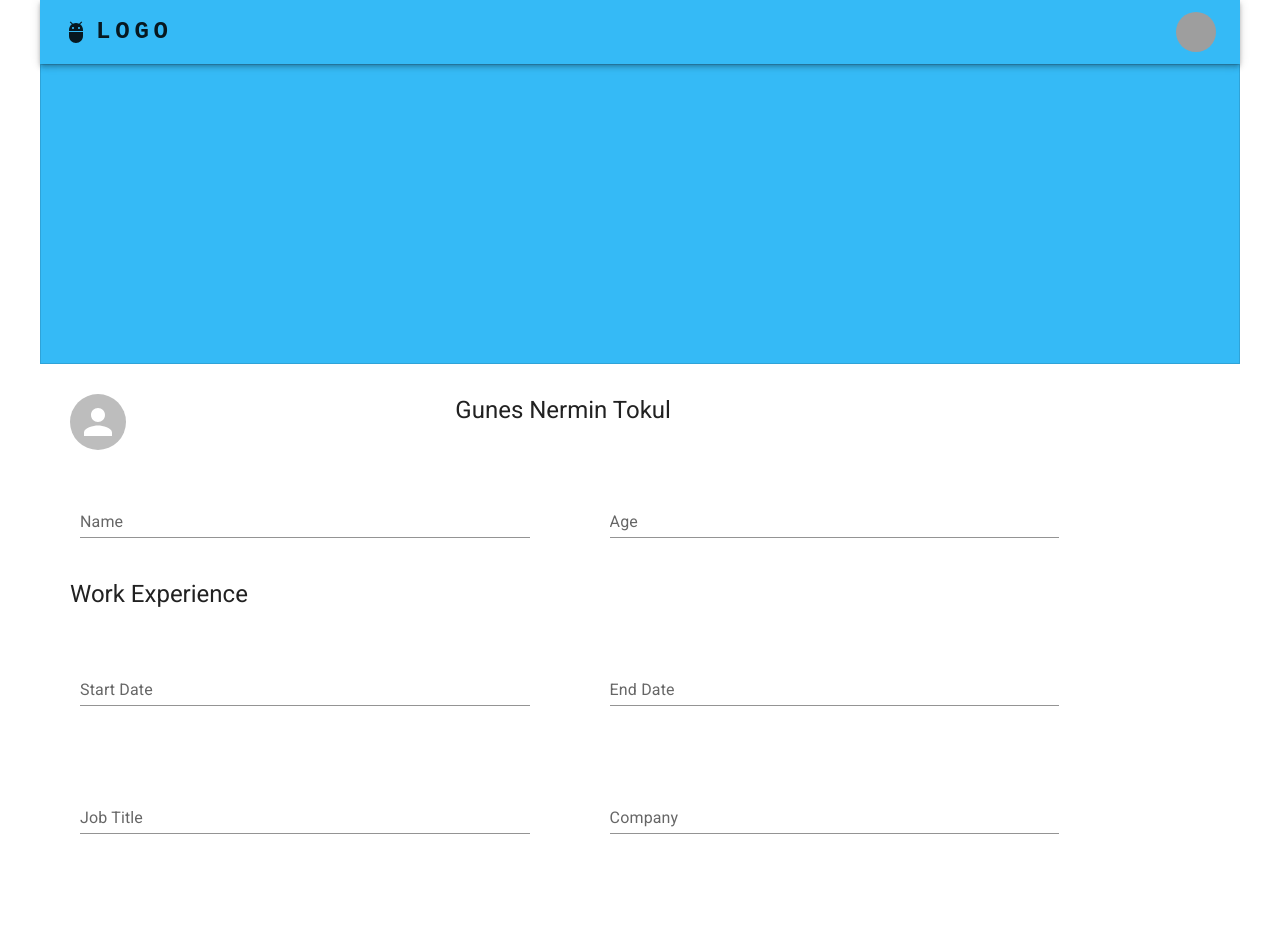
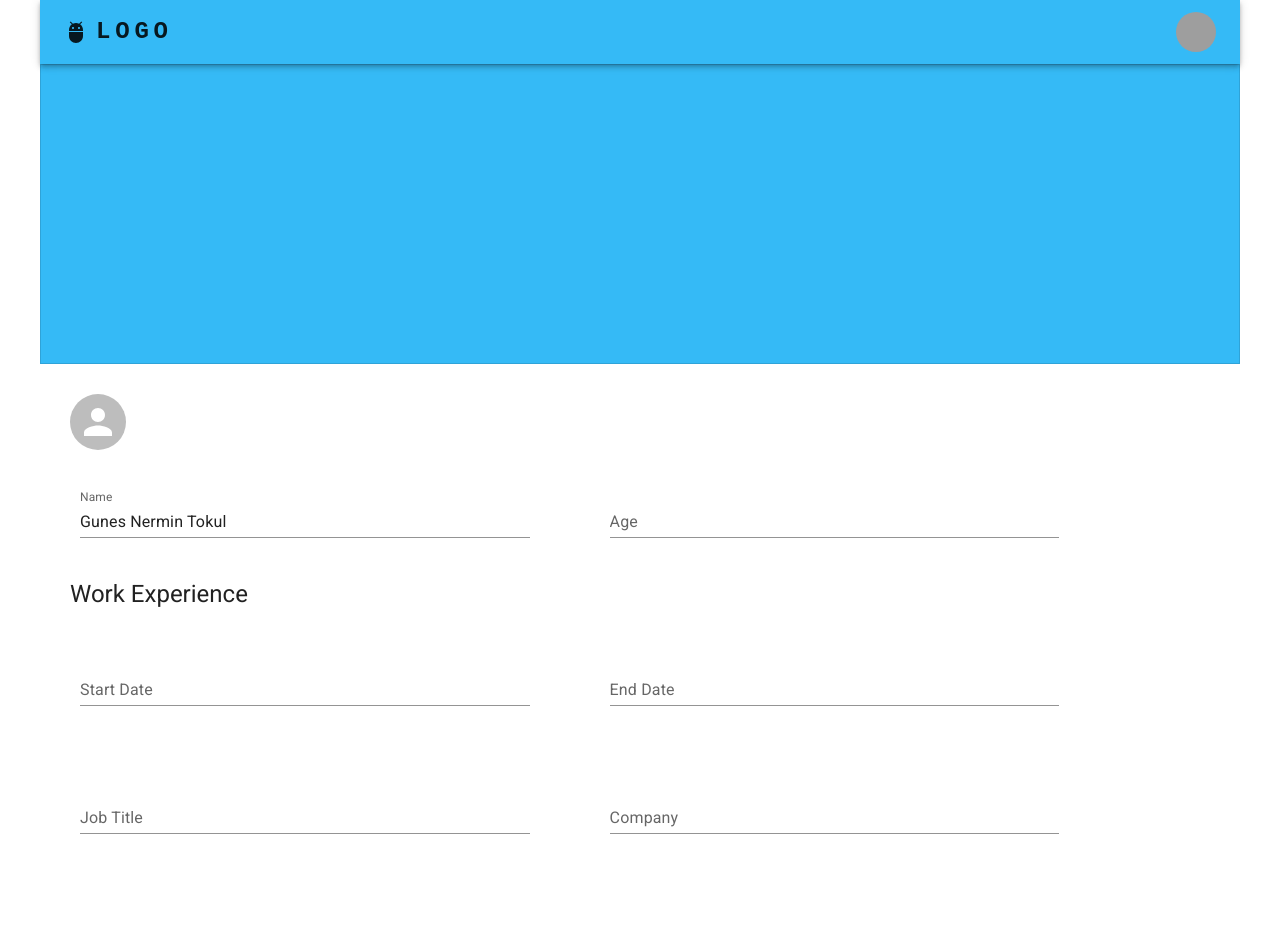
Before and after one commit to gunesnt/gunes-frontend-developer-5Jul2022, a React (Create React App) app: page / in a window 1280 px wide. Shown: the top 937 px of the page. Built offline with nearby package versions, Linux system fonts and the light colour scheme; grey boxes are pictures that could not be loaded.

Commit message:
feat: add formik and yup

```diff
--- a/package.json
+++ b/package.json
@@ -13,9 +13,11 @@
     "@emotion/styled": "latest",
     "@mui/icons-material": "^5.8.4",
     "@mui/material": "latest",
+    "formik": "^2.2.9",
     "react": "latest",
     "react-dom": "latest",
-    "react-scripts": "latest"
+    "react-scripts": "latest",
+    "yup": "^0.32.11"
   },
   "browserslist": {
     "production": [
--- a/src/App.js
+++ b/src/App.js
@@ -3,12 +3,11 @@ import Container from '@mui/material/Container'
 import Typography from '@mui/material/Typography'
 import Box from '@mui/material/Box'
 import Link from '@mui/material/Link'
-import Toolbar from '@mui/material/Toolbar'
 import Paper from '@mui/material/Paper'
 import useScrollTrigger from '@mui/material/useScrollTrigger'
 
-import Header from './components/Header'
-import Profile from './components/Profile'
+import Header from './components/header/Header'
+import Profile from './components/profile/Profile'
 
 function Copyright() {
   return (
--- a/src/components/Profile.js
+++ /dev/null
@@ -1,119 +0,0 @@
-import * as React from 'react'
-import Box from '@mui/material/Box'
-import TextField from '@mui/material/TextField'
-import Typography from '@mui/material/Typography'
-import Grid from '@mui/material/Grid'
-import Avatar from '@mui/material/Avatar'
-import { styled } from '@mui/material/styles'
-import Paper from '@mui/material/Paper'
-
-const Item = styled(Paper)(({ theme }) => ({
-  backgroundColor: theme.palette.mode === 'dark' ? '#1A2027' : '#fff',
-  ...theme.typography.body2,
-  padding: theme.spacing(1),
-  textAlign: 'center',
-  color: theme.palette.text.secondary,
-}))
-
-export default function Profile() {
-  return (
-    <Box
-      disableGutters
-      component="form"
-      sx={{
-        '& .MuiTextField-root': { m: 5, width: '50ch' },
-        '& .MuiBox-root': { ml: '30px', mr: '30px' },
-      }}
-      noValidate
-      autoComplete="off">
-      <div>
-        <Box sx={{ flexGrow: 1 }}>
-          <Grid container spacing={2}>
-            <Grid sx={{ zIndex: -100 }} item xs={4}>
-              <Avatar alt="Remy Sharp" sx={{ width: 56, height: 56 }} />
-            </Grid>
-            <Grid item xs={8}>
-              <Typography variant="h5">Gunes Nermin Tokul</Typography>
-            </Grid>
-          </Grid>
-        </Box>
-
-        <TextField
-          id="standard-read-only-input"
-          label="Name"
-          InputProps={{
-            readOnly: true,
-          }}
-          variant="standard"
-        />
-        <TextField
-          id="standard-read-only-input"
-          label="Age"
-          InputProps={{
-            readOnly: true,
-          }}
-          variant="standard"
-        />
-
-        <Box sx={{ flexGrow: 1 }}>
-          <Grid container spacing={2}>
-            <Grid item xs={8}>
-              <Typography variant="h5" gutterBottom component="div">
-                Work Experience
-              </Typography>
-            </Grid>
-          </Grid>
-        </Box>
-
-        <TextField
-          id="standard-read-only-input"
-          label="Start Date"
-          InputProps={{
-            readOnly: true,
-          }}
-          variant="standard"
-        />
-        <TextField
-          id="standard-read-only-input"
-          label="End Date"
-          InputProps={{
-            readOnly: true,
-          }}
-          variant="standard"
-        />
-        <TextField
-          id="standard-read-only-input"
-          label="Job Title"
-          InputProps={{
-            readOnly: true,
-          }}
-          variant="standard"
-        />
-        <TextField
-          id="standard-read-only-input"
-          label="Company"
-          InputProps={{
-            readOnly: true,
-          }}
-          variant="standard"
-        />
-        <TextField
-          id="standard-read-only-input"
-          label="Company Logo"
-          InputProps={{
-            readOnly: true,
-          }}
-          variant="standard"
-        />
-        <TextField
-          id="standard-read-only-input"
-          label="Job Description"
-          InputProps={{
-            readOnly: true,
-          }}
-          variant="standard"
-        />
-      </div>
-    </Box>
-  )
-}
--- /dev/null
+++ b/src/components/profile/Profile.js
@@ -0,0 +1,88 @@
+import * as React from 'react'
+import { useFormik } from 'formik'
+import * as yup from 'yup'
+import Box from '@mui/material/Box'
+import TextField from '@mui/material/TextField'
+import Typography from '@mui/material/Typography'
+import Grid from '@mui/material/Grid'
+import Avatar from '@mui/material/Avatar'
+import { styled } from '@mui/material/styles'
+import Paper from '@mui/material/Paper'
+
+import WorkExperience from './WorkExperience'
+
+const Item = styled(Paper)(({ theme }) => ({
+  backgroundColor: theme.palette.mode === 'dark' ? '#1A2027' : '#fff',
+  ...theme.typography.body2,
+  padding: theme.spacing(1),
+  textAlign: 'center',
+  color: theme.palette.text.secondary,
+}))
+
+const validationSchema = yup.object({
+  name: yup.string('Enter your name').required('name is required'),
+  age: yup.number('Enter your age'),
+})
+
+const Profile = () => {
+  const formik = useFormik({
+    initialValues: {
+      name: 'Gunes Nermin Tokul',
+      age: '',
+    },
+    validationSchema: validationSchema,
+    onSubmit: (values) => {
+      alert(JSON.stringify(values, null, 2))
+    },
+  })
+
+  return (
+    <Box
+      disableGutters
+      component="form"
+      onSubmit={formik.handleSubmit}
+      sx={{
+        '& .MuiTextField-root': { m: 5, width: '50ch' },
+        '& .MuiBox-root': { ml: '30px', mr: '30px' },
+      }}
+      noValidate
+      autoComplete="off">
+      <div>
+        <Box sx={{ flexGrow: 1 }}>
+          <Grid container spacing={2}>
+            <Grid sx={{ zIndex: -100 }} item xs={4}>
+              <Avatar alt="Remy Sharp" sx={{ width: 56, height: 56 }} />
+            </Grid>
+          </Grid>
+        </Box>
+
+        <TextField
+          id="standard-read-only-input"
+          label="Name"
+          name="name"
+          value={formik.values.name}
+          onChange={formik.handleChange}
+          error={formik.touched.name && Boolean(formik.errors.name)}
+          helperText={formik.touched.name && formik.errors.name}
+          variant="standard"
+        />
+        <TextField
+          id="standard-read-only-input"
+          label="Age"
+          name="age"
+          value={formik.values.age}
+          onChange={formik.handleChange}
+          error={formik.touched.age && Boolean(formik.errors.age)}
+          helperText={formik.touched.age && formik.errors.age}
+          inputProps={{ inputMode: 'numeric', pattern: '[0-9]*' }}
+          variant="standard"
+        />
+        <div>
+          <WorkExperience />
+        </div>
+      </div>
+    </Box>
+  )
+}
+
+export default Profile
--- /dev/null
+++ b/src/components/profile/WorkExperience.js
@@ -0,0 +1,54 @@
+import * as React from 'react'
+import Box from '@mui/material/Box'
+import TextField from '@mui/material/TextField'
+import Typography from '@mui/material/Typography'
+import Grid from '@mui/material/Grid'
+
+const WorkExperience = () => {
+  return (
+    <div>
+      <Box sx={{ flexGrow: 1 }}>
+        <Grid container spacing={2}>
+          <Grid item xs={8}>
+            <Typography variant="h5" gutterBottom component="div">
+              Work Experience
+            </Typography>
+          </Grid>
+        </Grid>
+      </Box>
+
+      <TextField
+        id="standard-read-only-input"
+        label="Start Date"
+        variant="standard"
+      />
+      <TextField
+        id="standard-read-only-input"
+        label="End Date"
+        variant="standard"
+      />
+      <TextField
+        id="standard-read-only-input"
+        label="Job Title"
+        variant="standard"
+      />
+      <TextField
+        id="standard-read-only-input"
+        label="Company"
+        variant="standard"
+      />
+      <TextField
+        id="standard-read-only-input"
+        label="Company Logo"
+        variant="standard"
+      />
+      <TextField
+        id="standard-read-only-input"
+        label="Job Description"
+        variant="standard"
+      />
+    </div>
+  )
+}
+
+export default WorkExperience
```
Also changed, not shown: src/components/header/Header.js (renamed from src/components/Header.js), 1 other file (tests, documents, lock files or other folders).
